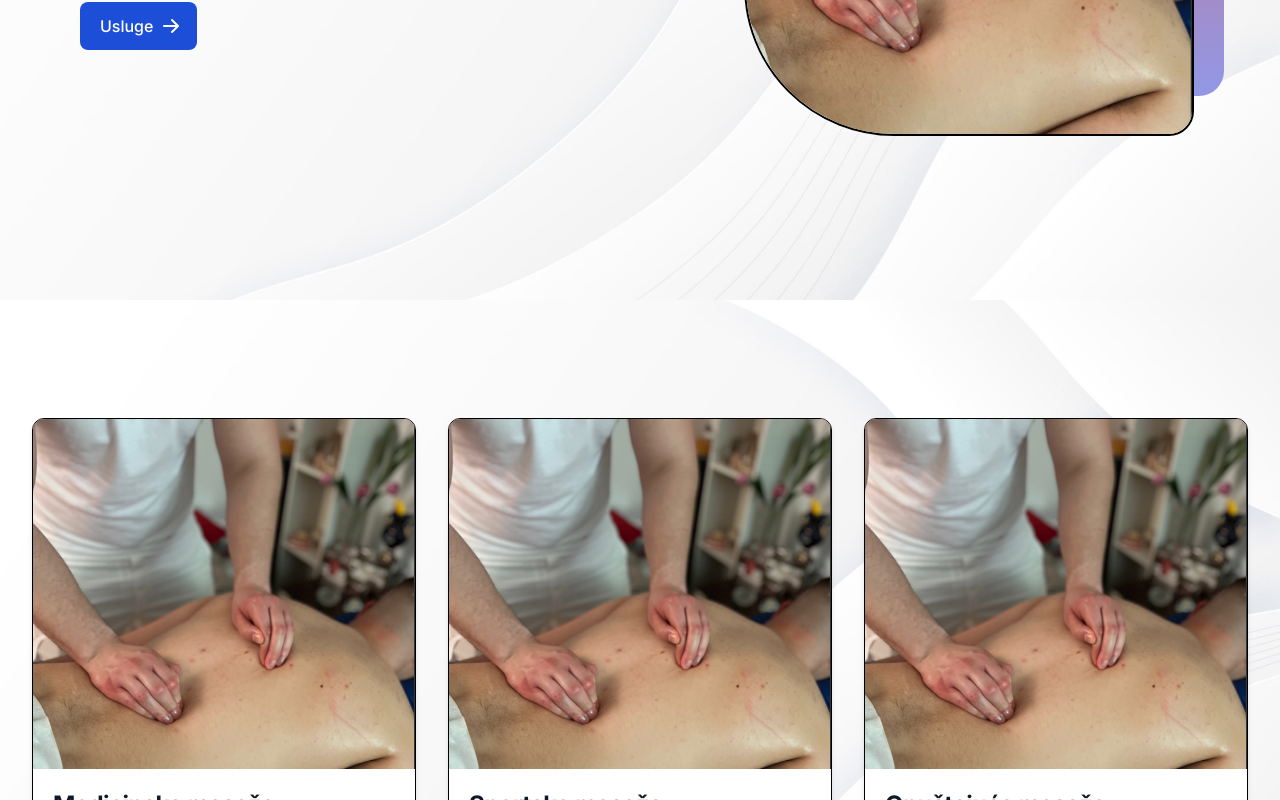
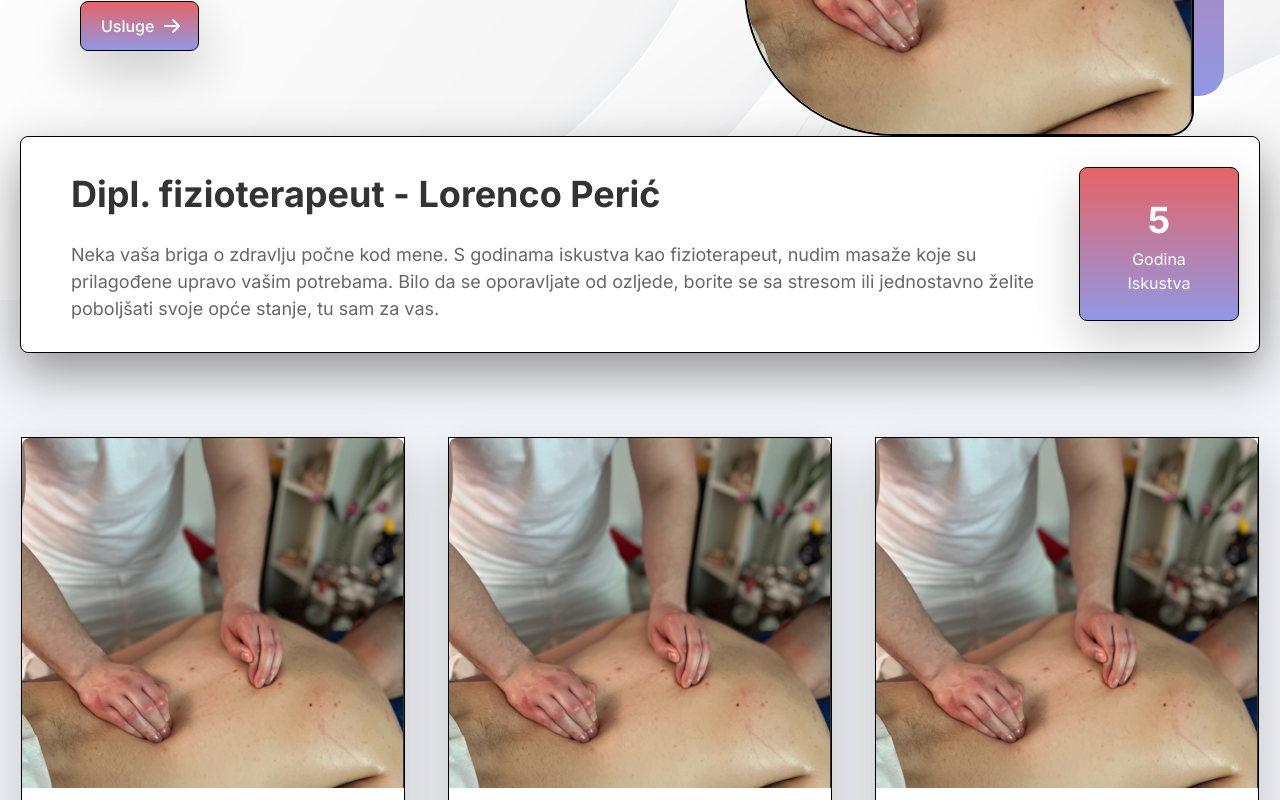
Before and after one commit to maverickcro/masazamostar, a Next.js app: page / in a window 1280 px wide. Shown: the part 500-1300 px from the top of the page. Built offline with nearby package versions, Linux system fonts and the light colour scheme.

Commit message:
Info Card i css stilovi, eksperimentiranja

```diff
--- a/pages/components/Card.tsx
+++ b/pages/components/Card.tsx
@@ -3,7 +3,7 @@ import Image from "next/image";
 export default function Card(props: any) {
   return (
     <div
-      className="max-w-sm bg-white border border-black rounded-xl shadow-md dark:bg-gray-800 dark:border-gray-700"
+      className="card-shadow max-w-sm bg-white"
       style={{ height: "100%", overflow: "hidden" }}
     >
       <div className="relative w-full" style={{ height: "350px" }}>
--- a/pages/components/Footer.tsx
+++ b/pages/components/Footer.tsx
@@ -35,37 +35,12 @@ export default function Footer() {
   return (
     <footer className="bg-white rounded-lg shadow px-6  m-4">
       <div className="w-full max-w-4xl mx-auto p-4 md:py-8 text-center">
-        <div className="sm:flex sm:items-center sm:justify-between">
-          <Link
-            href="#nula"
-            className="flex items-center mb-4 sm:mb-0 space-x-3 rtl:space-x-reverse"
-          >
-            <span className="self-center text-2xl font-semibold whitespace-nowrap dark:text-white">
-              Masaža Mostar
+        <div className="flex text-center justify-center">
+          <Link href="#nula" className="space-x-3 rtl:space-x-reverse">
+            <span className="text-base font-semibold">
+              WEB STRANICA U IZRADI 🛠️
             </span>
           </Link>
-          <ul className="flex flex-wrap items-center mb-6 text-sm font-medium text-black sm:mb-0 dark:text-gray-400">
-            <li>
-              <Link href="#" className="hover:underline me-4 md:me-6">
-                About
-              </Link>
-            </li>
-            <li>
-              <Link href="#" className="hover:underline me-4 md:me-6">
-                Privacy Policy
-              </Link>
-            </li>
-            <li>
-              <Link href="#" className="hover:underline me-4 md:me-6">
-                Licensing
-              </Link>
-            </li>
-            <li>
-              <Link href="#" className="hover:underline">
-                Contact
-              </Link>
-            </li>
-          </ul>
         </div>
         <hr className="my-6 border-gray-400 sm:mx-auto lg:my-8" />
         <span className="block text-sm text-black sm:text-center dark:text-gray-400">
--- a/pages/components/Hero.tsx
+++ b/pages/components/Hero.tsx
@@ -14,7 +14,7 @@ export default function Hero() {
         </p>
         <a
           href="#jedan"
-          className="inline-flex items-center justify-center px-5 py-3 mr-3 text-base font-medium text-center text-white rounded-lg bg-primary-700 hover:bg-primary-800 focus:ring-4 focus:ring-primary-300 dark:focus:ring-primary-900"
+          className="card-shadow inline-flex items-center justify-center px-5 py-3 mr-3 text-base font-medium text-center text-white rounded-lg gradient-pozadina hover:bg-primary-800 focus:ring-4 focus:ring-primary-300 dark:focus:ring-primary-900"
         >
           Usluge
           <svg
--- /dev/null
+++ b/pages/components/InfoCard.tsx
@@ -0,0 +1,68 @@
+import { useEffect } from "react";
+import React from "react";
+
+const animateValue = (
+  id: string,
+  start: number,
+  end: number,
+  duration: number
+) => {
+  let startTimestamp: number | null = null;
+  const step = (timestamp: number) => {
+    if (!startTimestamp) startTimestamp = timestamp;
+    const progress = Math.min((timestamp - startTimestamp) / duration, 1);
+    const value = Math.floor(progress * (end - start) + start);
+    const element = document.getElementById(id);
+    if (element) {
+      element.innerHTML = value.toString();
+    }
+    if (progress < 1) {
+      window.requestAnimationFrame(step);
+    }
+  };
+  window.requestAnimationFrame(step);
+};
+
+const initScrollAnimation = () => {
+  const onScroll = () => {
+    const element = document.getElementById("counter");
+    if (element) {
+      const counterPosition = element.getBoundingClientRect().top;
+      const screenPosition = window.innerHeight;
+
+      if (counterPosition < screenPosition) {
+        animateValue("counter", 0, 5, 2000); // Animate over 2000 milliseconds or 2 seconds
+        window.removeEventListener("scroll", onScroll);
+      }
+    }
+  };
+
+  window.addEventListener("scroll", onScroll);
+};
+
+function InfoCard() {
+  useEffect(() => {
+    initScrollAnimation();
+  }, []);
+  return (
+    <div className="info-card-container">
+      <div className="content">
+        <h1>Dipl. fizioterapeut - Lorenco Perić</h1>
+        <p>
+          Neka vaša briga o zdravlju počne kod mene. S godinama iskustva kao
+          fizioterapeut, nudim masaže koje su prilagođene upravo vašim
+          potrebama. Bilo da se oporavljate od ozljede, borite se sa stresom ili
+          jednostavno želite poboljšati svoje opće stanje, tu sam za vas.
+        </p>
+      </div>
+      <div className="stats card-shadow">
+        <span id="counter" className="years">
+          0
+        </span>
+        <span>Godina Iskustva</span>
+      </div>
+    </div>
+  );
+}
+
+export default InfoCard;
--- a/pages/components/Usluge.tsx
+++ b/pages/components/Usluge.tsx
@@ -1,10 +1,15 @@
 "use client";
 import Image from "next/image";
 import Card from "./Card";
+import InfoCard from "./InfoCard";
 
 export default function Usluge() {
   return (
-    <div className="grid max-w-[1280px] px-4 pt-0 pb-8 mx-auto lg:gap-8 lg:py-16 lg:grid-cols-12 flex-container">
+    <div className="relative">
+      <div className="max-w-[1280px]">
+        <InfoCard />
+      </div>
+      <div className="grid max-w-[1280px] px-4 pb-8 mx-auto lg:gap-8 lg:py-16 lg:grid-cols-12 flex-container">
         <div className="lg:col-span-4">
           <Card
             title="Medicinska masaža"
@@ -30,5 +35,6 @@ export default function Usluge() {
           />
         </div>
       </div>
+    </div>
   );
 }
--- a/pages/index.tsx
+++ b/pages/index.tsx
@@ -18,12 +18,12 @@ export default function Home() {
       <section className="two" id="jedan">
         <Usluge />
       </section>
-      <section className="three" id="dva">
+      {/* <section className="three" id="dva">
         <h1>Cjenik?</h1>
       </section>
       <section className="four" id="tri">
         <h1>Kontakt?</h1>
-      </section>
+      </section> */}
     </main>
   );
 }
--- a/styles/globals.css
+++ b/styles/globals.css
@@ -47,10 +47,7 @@ section {
   background-repeat: no-repeat;
 }
 .two {
-  background-image: url("/background.jpg");
-  background-size: cover;
-  background-position: center;
-  background-repeat: no-repeat;
+  background: #f3f4f9;
 }
 .three {
   background: rgb(67, 91, 175);
@@ -59,6 +56,20 @@ section {
   background: lightsalmon;
 }
 
+.gradient-pozadina {
+  background: linear-gradient(
+    #e66465,
+    #9198e5
+  ); /* Postavljanje osnovnog linearnog gradijenta */
+  transition: background-color 0.3s ease; /* Prijelaz za glatki efekt na hover */
+}
+
+.gradient-pozadina:hover {
+  background: linear-gradient(
+    #cc525d,
+    #6e78ce
+  ); /* Malo tamniji gradijent za hover */
+}
 /* hero slika */
 .img-container {
   position: relative;
@@ -91,8 +102,61 @@ section {
 
 .flex-container {
   display: flex;
-  flex-wrap: wrap; /* Omogućava prelazak kartica u novi red */
-  gap: 20px; /* Postavlja razmak između kartica */
-  justify-content: space-around; /* Raspoređuje kartice ravnomjerno */
-  align-items: stretch; /* Rasteže sve kartice kako bi imale istu visinu */
+  flex-wrap: wrap;
+  gap: 20px;
+  justify-content: space-around;
+  align-items: stretch;
 }
+
+/* card */
+
+.card-shadow {
+  box-shadow: 0 20px 50px rgba(0, 0, 0, 0.2);
+  border: 1px solid black;
+}
+
+/* info card */
+
+.info-card-container {
+  display: flex;
+  justify-content: space-between;
+  align-items: center;
+  background: #ffffff;
+  border-radius: 8px;
+  padding: 20px;
+  max-width: 1600px; /* Adjust based on your layout */
+  margin: 20px;
+  position: relative;
+  margin-top: -200px;
+  box-shadow: 0 20px 50px rgba(0, 0, 0, 0.4);
+  border: 1px solid black;
+}
+
+.content h1 {
+  font-size: 36px;
+  color: #333333;
+  padding: 10px 30px;
+  font-weight: bold;
+}
+
+.content p {
+  font-size: 18px;
+  color: #666666;
+  line-height: 1.5;
+  padding: 10px 30px;
+}
+
+.stats {
+  background: linear-gradient(#e66465, #9198e5);
+  padding: 25px;
+  border-radius: 8px;
+  text-align: center;
+  color: white;
+  min-width: 160px;
+}
+
+.stats .years {
+  display: block;
+  font-size: 36px;
+  font-weight: bold;
+}
```
Lines whose indentation alone changed are shown as unchanged.
